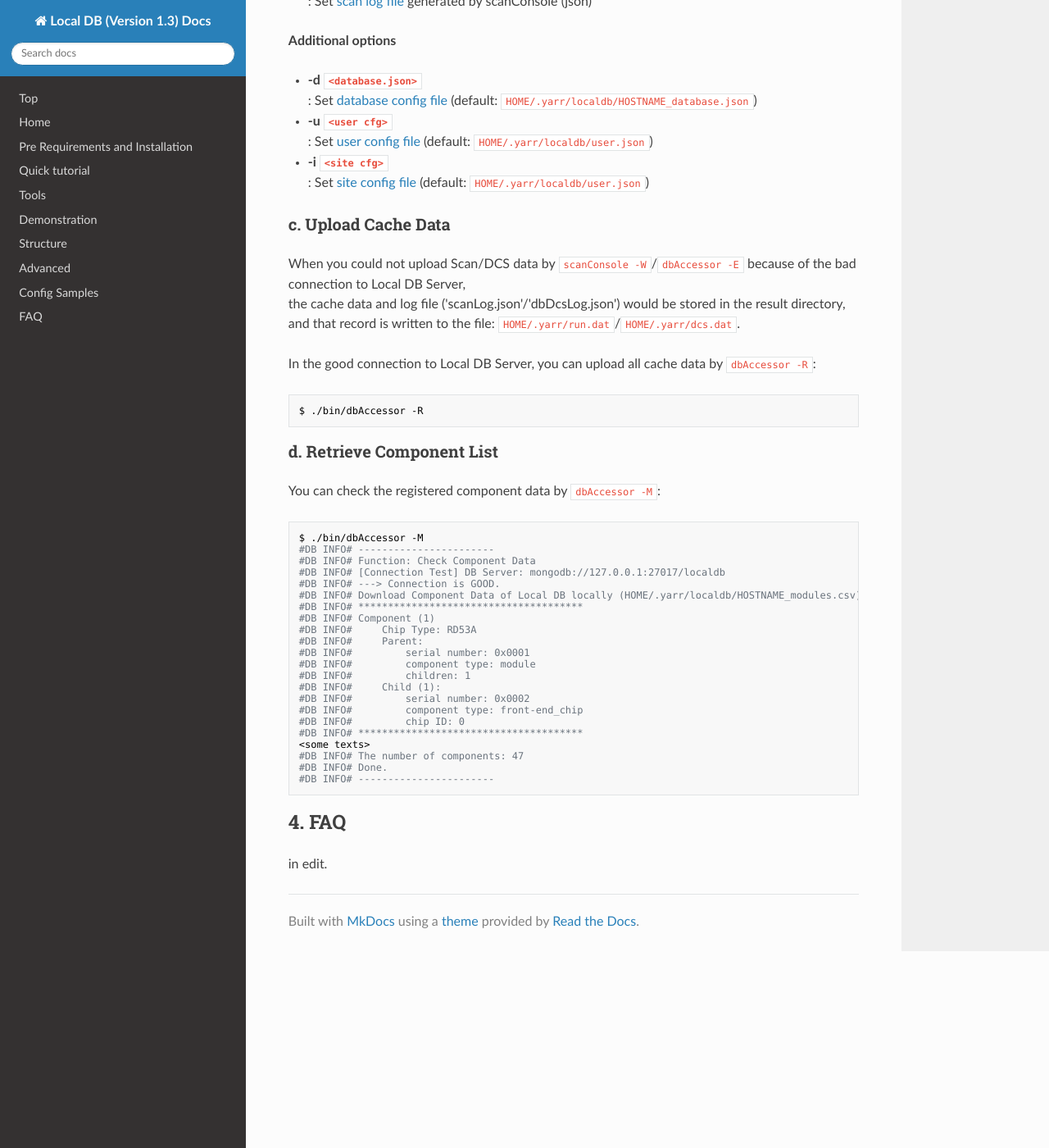
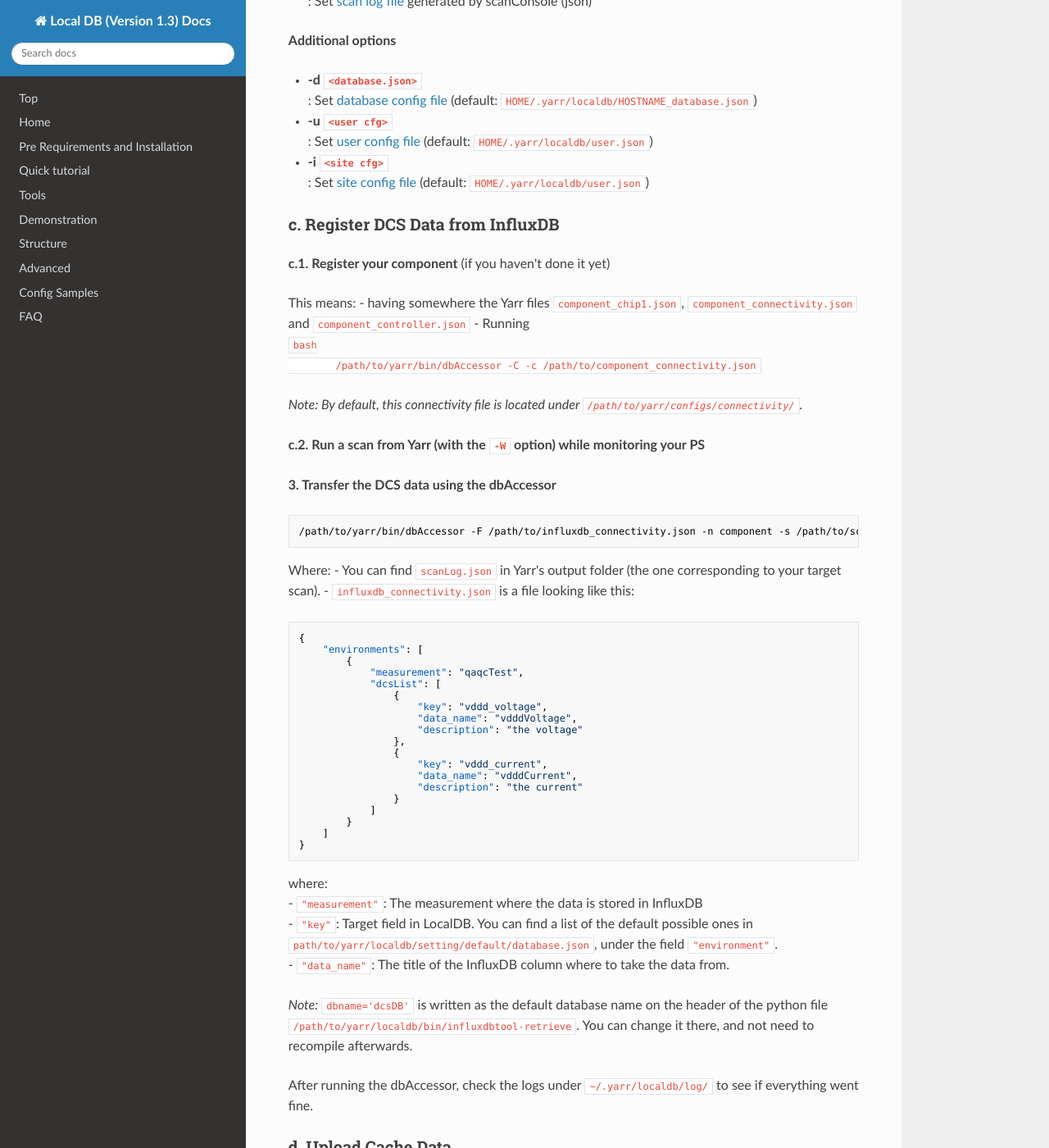
Before and after one commit to jlab-hep/localdb-docs, an MkDocs documentation site: the page built from docs/accessor.md, in a window 1280 px wide and 1400 px high, scrolled down 3673 px. Shown: the whole window at 82% size. Built offline with MkDocs 1.6.1, drawn with Linux system fonts in a browser that asks for light colours; nearby versions of some CDN libraries; old or Windows-style settings are respelled for this version of MkDocs; some of the changed text lies outside the part shown.

Commit message:
added short tutorial on how to register DCS data from InfluxDB

````diff
--- a/docs/accessor.md
+++ b/docs/accessor.md
@@ -133,7 +133,7 @@ This can register the components data written in component.json.
 You can check the registered component data by `dbAccessor -M`.<br>
 Check [Retrieve Component Data](#retrieve-component-data) to get more detail.
 
-### b. Register DCS Data
+### b. Register DCS Data from a file
 
 You can register DCS data associated with the test data for each chip data.<br>
 First please prepare DCS data (dcs.dat) and DCS config file (dcs_info.json) following [this sample format](config.md). <br>
@@ -168,7 +168,63 @@ DBHandler: Register Environment:
 - **-u ``<user cfg>``**<br> : Set [user config file](config.md) (default: `HOME/.yarr/localdb/user.json`)
 - **-i ``<site cfg>``**<br> : Set [site config file](config.md) (default: `HOME/.yarr/localdb/user.json`)
 
-### c. Upload Cache Data
+### c. Register DCS Data from InfluxDB
+
+**c.1. Register your component** (if you haven't done it yet)
+
+This means:
+  - having somewhere the Yarr files `component_chip1.json`, `component_connectivity.json` and `component_controller.json`
+  - Running
+        ```bash
+        /path/to/yarr/bin/dbAccessor -C -c /path/to/component_connectivity.json
+        ```
+
+*Note: By default, this connectivity file is located under `/path/to/yarr/configs/connectivity/`.*
+
+**c.2. Run a scan from Yarr (with the `-W` option) while monitoring your PS**
+
+**3. Transfer the DCS data using the dbAccessor**
+
+```bash
+/path/to/yarr/bin/dbAccessor -F /path/to/influxdb_connectivity.json -n component -s /path/to/scanLog.json
+```
+
+Where:
+  - You can find `scanLog.json` in Yarr's output folder (the one corresponding to your target scan).
+  - `influxdb_connectivity.json` is a file looking like this:
+
+```json
+{
+    "environments": [
+        {
+            "measurement": "qaqcTest",
+            "dcsList": [
+                {
+                    "key": "vddd_voltage",
+                    "data_name": "vdddVoltage",
+                    "description": "the voltage"
+                },
+                {
+                    "key": "vddd_current",
+                    "data_name": "vdddCurrent",
+                    "description": "the current"
+                }
+            ]
+        }
+    ]
+}
+```
+where:
+  -  `"measurement"`: The measurement where the data is stored in InfluxDB
+  - `"key"`: Target field in LocalDB. You can find a list of the default possible ones in `path/to/yarr/localdb/setting/default/database.json`, under the field `"environment"`.
+  - `"data_name"`: The title of the InfluxDB column where to take the data from.
+
+*Note:* `dbname='dcsDB'` is written as the default database name on the header of the python file `/path/to/yarr/localdb/bin/influxdbtool-retrieve`. You can change it there, and not need to recompile afterwards.
+
+After running the dbAccessor, check the logs under `~/.yarr/localdb/log/` to see if everything went fine.
+
+
+### d. Upload Cache Data
 
 When you could not upload Scan/DCS data by `scanConsole -W`/`dbAccessor -E` because of the bad connection to Local DB Server, <br>
 the cache data and log file ('scanLog.json'/'dbDcsLog.json') would be stored in the result directory,<br>
@@ -180,7 +236,7 @@ In the good connection to Local DB Server, you can upload all cache data by `dbA
 $ ./bin/dbAccessor -R
 ```
 
-### d. Retrieve Component List
+### e. Retrieve Component List
 
 You can check the registered component data by `dbAccessor -M`:
 
````
